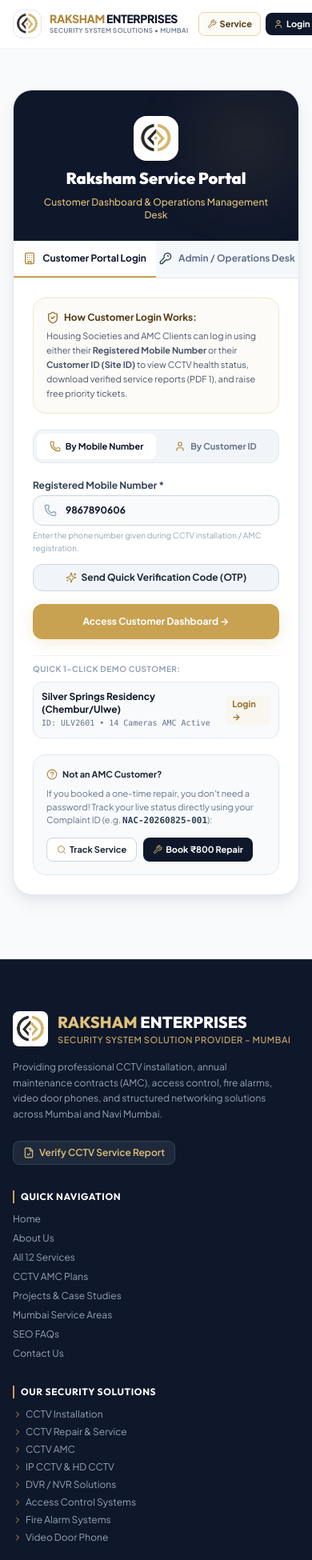
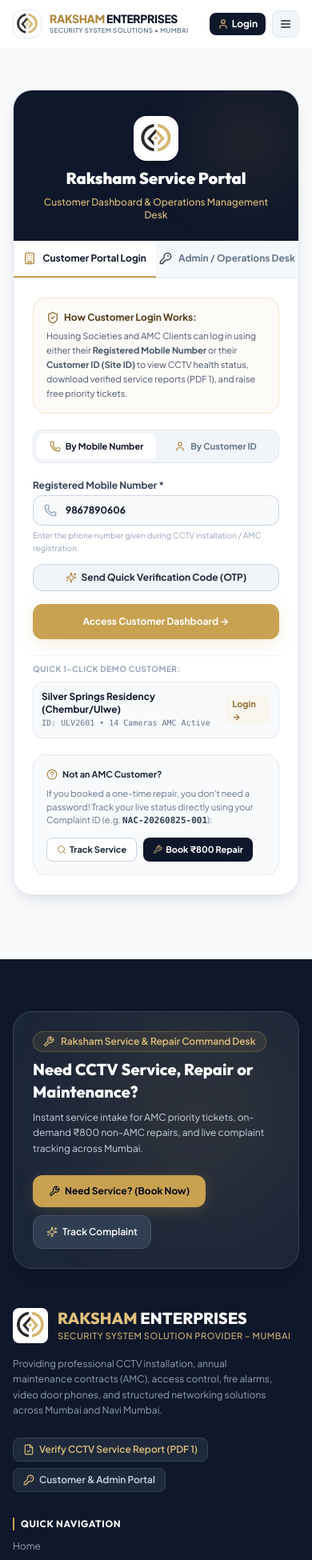
Before and after one commit to guptadipti0123-netizen/raksham-enterprises-web1, a React (Vite) app: page /login in a window 390 px wide. Shown: the top 1950 px of the page at 80% size. Built offline with nearby package versions, Linux system fonts and the light colour scheme.

Commit message:
feat(footer): move Need Service CTA from header to dedicated footer command hub

```diff
--- a/src/components/Footer.jsx
+++ b/src/components/Footer.jsx
@@ -1,14 +1,62 @@
 import React from 'react';
 import { Link } from 'react-router-dom';
 import { COMPANY_INFO, SERVICES, MUMBAI_LOCATIONS } from '../data/websiteData';
-import { Phone, Mail, MapPin, MessageSquare, ChevronRight, FileCheck, ShieldCheck } from 'lucide-react';
+import {
+  Phone,
+  Mail,
+  MapPin,
+  MessageSquare,
+  ChevronRight,
+  FileCheck,
+  ShieldCheck,
+  Wrench,
+  Sparkles,
+  KeyRound,
+  ArrowRight
+} from 'lucide-react';
 
 export default function Footer({ onOpenQuote }) {
   return (
-    <footer className="bg-slate-900 text-slate-400 pt-16 pb-28 md:pb-16 border-t border-slate-800">
+    <footer className="bg-slate-900 text-slate-400 pt-16 pb-16 border-t border-slate-800">
       <div className="max-w-7xl mx-auto px-4 sm:px-6 lg:px-8 space-y-12">
 
-        {/* Main 4-Column Grid */}
+        {/* 1. TOP FOOTER PROMINENT CALLOUT: Need Service & Complaint Routing Hub */}
+        <div className="p-6 sm:p-8 rounded-3xl bg-slate-800/90 border border-slate-700 grid grid-cols-1 lg:grid-cols-12 gap-6 items-center shadow-lg relative overflow-hidden">
+          <div className="absolute top-0 right-0 w-64 h-64 bg-gold-500/10 rounded-full blur-3xl pointer-events-none" />
+
+          <div className="lg:col-span-7 space-y-2 relative z-10">
+            <div className="inline-flex items-center space-x-2 px-3 py-1 rounded-full bg-gold-500/10 border border-gold-500/30 text-gold-400 text-xs font-semibold">
+              <Wrench className="w-3.5 h-3.5 text-gold-400" />
+              <span>Raksham Service & Repair Command Desk</span>
+            </div>
+            <h3 className="text-xl sm:text-2xl font-extrabold text-white">
+              Need CCTV Service, Repair or Maintenance?
+            </h3>
+            <p className="text-xs sm:text-sm text-slate-300 leading-relaxed">
+              Instant service intake for AMC priority tickets, on-demand ₹800 non-AMC repairs, and live complaint tracking across Mumbai.
+            </p>
+          </div>
+
+          <div className="lg:col-span-5 flex flex-wrap gap-2.5 sm:justify-end relative z-10">
+            <Link
+              to="/service-request"
+              className="px-5 py-3 rounded-xl bg-gold-500 hover:bg-gold-400 text-slate-950 font-bold text-xs shadow-gold-soft transition-all flex items-center space-x-1.5"
+            >
+              <Wrench className="w-3.5 h-3.5" />
+              <span>Need Service? (Book Now)</span>
+            </Link>
+
+            <Link
+              to="/track-service"
+              className="px-4 py-3 rounded-xl bg-slate-700/90 hover:bg-slate-700 text-white font-semibold text-xs border border-slate-600 transition-colors flex items-center space-x-1.5"
+            >
+              <Sparkles className="w-3.5 h-3.5 text-gold-400" />
+              <span>Track Complaint</span>
+            </Link>
+          </div>
+        </div>
+
+        {/* 2. Main 4-Column Grid */}
         <div className="grid grid-cols-1 md:grid-cols-2 lg:grid-cols-5 gap-8">
 
           {/* Column 1: Brand & Bio */}
@@ -35,13 +83,21 @@ export default function Footer({ onOpenQuote }) {
               Providing professional CCTV installation, annual maintenance contracts (AMC), access control, fire alarms, video door phones, and structured networking solutions across Mumbai and Navi Mumbai.
             </p>
 
-            <div className="pt-2">
+            <div className="pt-2 flex flex-wrap gap-2">
               <Link
                 to="/service-report"
                 className="inline-flex items-center space-x-1.5 px-3 py-1.5 rounded-lg bg-slate-800 hover:bg-slate-700 text-gold-400 text-xs font-semibold border border-slate-700 transition-colors"
               >
                 <FileCheck className="w-3.5 h-3.5" />
-                <span>Verify CCTV Service Report</span>
+                <span>Verify CCTV Service Report (PDF 1)</span>
+              </Link>
+
+              <Link
+                to="/login"
+                className="inline-flex items-center space-x-1.5 px-3 py-1.5 rounded-lg bg-slate-800 hover:bg-slate-700 text-slate-300 hover:text-white text-xs font-semibold border border-slate-700 transition-colors"
+              >
+                <KeyRound className="w-3.5 h-3.5 text-gold-400" />
+                <span>Customer & Admin Portal</span>
               </Link>
             </div>
           </div>
@@ -53,12 +109,13 @@ export default function Footer({ onOpenQuote }) {
             </h4>
             <ul className="space-y-2 text-xs">
               <li><Link to="/" className="hover:text-gold-400 transition-colors">Home</Link></li>
-              <li><Link to="/about" className="hover:text-gold-400 transition-colors">About Us</Link></li>
+              <li><Link to="/about-us" className="hover:text-gold-400 transition-colors">About Us</Link></li>
               <li><Link to="/services" className="hover:text-gold-400 transition-colors">All 12 Services</Link></li>
-              <li><Link to="/cctv-amc" className="hover:text-gold-400 transition-colors">CCTV AMC Plans</Link></li>
+              <li><Link to="/cctv-amc-mumbai" className="hover:text-gold-400 transition-colors">CCTV AMC Plans</Link></li>
+              <li><Link to="/service-request" className="text-gold-400 font-bold hover:underline">Need Service / Repair</Link></li>
+              <li><Link to="/track-service" className="hover:text-gold-400 transition-colors">Track Complaint</Link></li>
               <li><Link to="/projects" className="hover:text-gold-400 transition-colors">Projects & Case Studies</Link></li>
               <li><Link to="/service-areas" className="hover:text-gold-400 transition-colors">Mumbai Service Areas</Link></li>
-              <li><Link to="/faq" className="hover:text-gold-400 transition-colors">SEO FAQs</Link></li>
               <li><Link to="/contact" className="hover:text-gold-400 transition-colors">Contact Us</Link></li>
             </ul>
           </div>
@@ -114,7 +171,7 @@ export default function Footer({ onOpenQuote }) {
           </p>
           <div className="flex flex-wrap gap-2 text-[11px] text-slate-500">
             {MUMBAI_LOCATIONS.map((loc, idx) => (
-              <Link key={loc.name} to="/service-areas" className="hover:text-gold-400">
+              <Link key={loc.name} to={`/service-areas/${loc.id}`} className="hover:text-gold-400">
                 CCTV Services in {loc.name} {idx < MUMBAI_LOCATIONS.length - 1 ? '•' : ''}
               </Link>
             ))}
@@ -125,9 +182,9 @@ export default function Footer({ onOpenQuote }) {
         <div className="pt-6 border-t border-slate-800 flex flex-col sm:flex-row justify-between items-center text-xs text-slate-500 gap-4">
           <p>© {new Date().getFullYear()} <strong className="text-slate-300">Raksham Enterprises</strong>. All Rights Reserved.</p>
           <div className="flex items-center space-x-4">
-            <Link to="/about" className="hover:text-slate-300">Privacy Policy</Link>
+            <Link to="/privacy-policy" className="hover:text-slate-300">Privacy Policy</Link>
             <span>•</span>
-            <Link to="/about" className="hover:text-slate-300">Terms of Service</Link>
+            <Link to="/terms-conditions" className="hover:text-slate-300">Terms of Service</Link>
             <span>•</span>
             <Link to="/contact" className="hover:text-slate-300">Contact</Link>
           </div>
--- a/src/components/Navbar.jsx
+++ b/src/components/Navbar.jsx
@@ -275,18 +275,10 @@ export default function Navbar({ onOpenQuote }) {
             </div>
 
             {/* Right Header Action Buttons (Desktop) */}
-            <div className="hidden lg:flex items-center space-x-2 flex-shrink-0">
-              <Link
-                to="/service-request"
-                className="flex items-center space-x-1.5 px-3 py-2 rounded-xl bg-gold-50 hover:bg-gold-100 text-gold-900 border border-gold-300 text-xs font-bold transition-all whitespace-nowrap shadow-2xs"
-              >
-                <Wrench className="w-3.5 h-3.5 text-gold-700 flex-shrink-0" />
-                <span>Need Service?</span>
-              </Link>
-
+            <div className="hidden lg:flex items-center space-x-2.5 flex-shrink-0">
               <Link
                 to={userRole ? (userRole === 'admin' ? '/admin/dashboard' : '/customer/dashboard') : '/login'}
-                className="flex items-center space-x-1.5 px-3 py-2 rounded-xl bg-slate-900 hover:bg-slate-800 text-white text-xs font-bold transition-all whitespace-nowrap shadow-2xs"
+                className="flex items-center space-x-1.5 px-3.5 py-2 rounded-xl bg-slate-900 hover:bg-slate-800 text-white text-xs font-bold transition-all whitespace-nowrap shadow-2xs"
               >
                 <User className="w-3.5 h-3.5 text-gold-400 flex-shrink-0" />
                 <span>{userRole ? (userRole === 'admin' ? 'Admin' : 'Portal') : 'Login'}</span>
@@ -301,20 +293,12 @@ export default function Navbar({ onOpenQuote }) {
             </div>
 
             {/* Mobile Header Right Controls */}
-            <div className="flex items-center space-x-1.5 sm:space-x-2 lg:hidden flex-shrink-0">
-              <Link
-                to="/service-request"
-                className="px-2.5 py-1.5 rounded-lg bg-gold-50 border border-gold-300 text-gold-900 text-[11px] sm:text-xs font-bold flex items-center space-x-1 shadow-2xs"
-              >
-                <Wrench className="w-3 h-3 text-gold-700" />
-                <span>Service</span>
-              </Link>
-
+            <div className="flex items-center space-x-2 lg:hidden flex-shrink-0">
               <Link
                 to={userRole ? (userRole === 'admin' ? '/admin/dashboard' : '/customer/dashboard') : '/login'}
-                className="px-2.5 py-1.5 rounded-lg bg-slate-900 text-white text-[11px] sm:text-xs font-bold flex items-center space-x-1 shadow-2xs"
+                className="px-2.5 py-1.5 rounded-lg bg-slate-900 text-white text-xs font-bold flex items-center space-x-1 shadow-2xs"
               >
-                <User className="w-3 h-3 text-gold-400" />
+                <User className="w-3.5 h-3.5 text-gold-400" />
                 <span>{userRole ? 'Portal' : 'Login'}</span>
               </Link>
 
```
